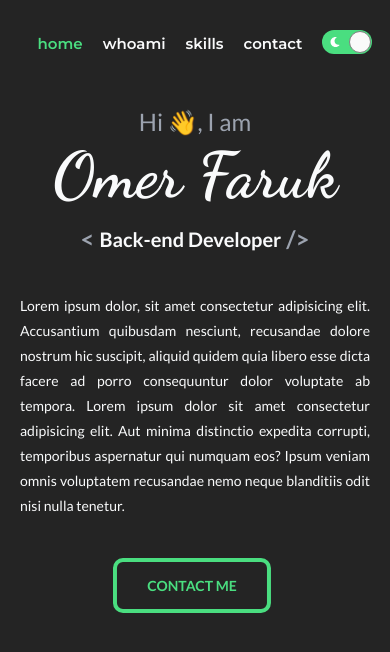
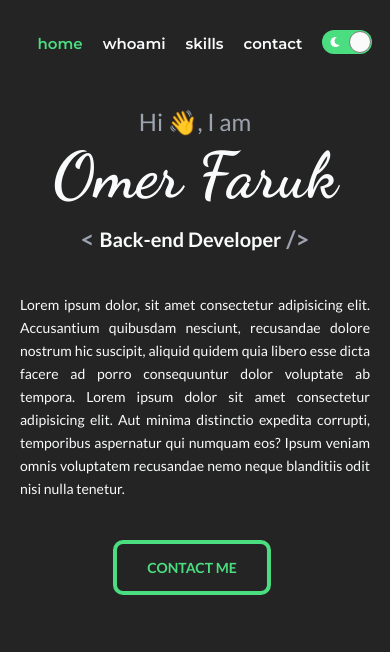
Before and after one commit to guleroglu/portfolio, a React (Vite) app: page / in a window 390 px wide. Shown: the top 652 px of the page. Built offline with nearby package versions, Linux system fonts and the light colour scheme.

Commit message:
updated Home.css

```diff
--- a/src/components/Home/Home.css
+++ b/src/components/Home/Home.css
@@ -92,7 +92,7 @@
 
   .home-info-bottom {
     font-size: 16px;
-    line-height: 25px;
+    line-height: 23px;
   }
   .home-info-bottom.light {
     color: #000;
@@ -125,7 +125,7 @@
   }
   .home-info-bottom {
     font-size: 14px;
-    line-height: 25px;
+    line-height: 23px;
   }
 
   .home-info-bottom.light {
```
